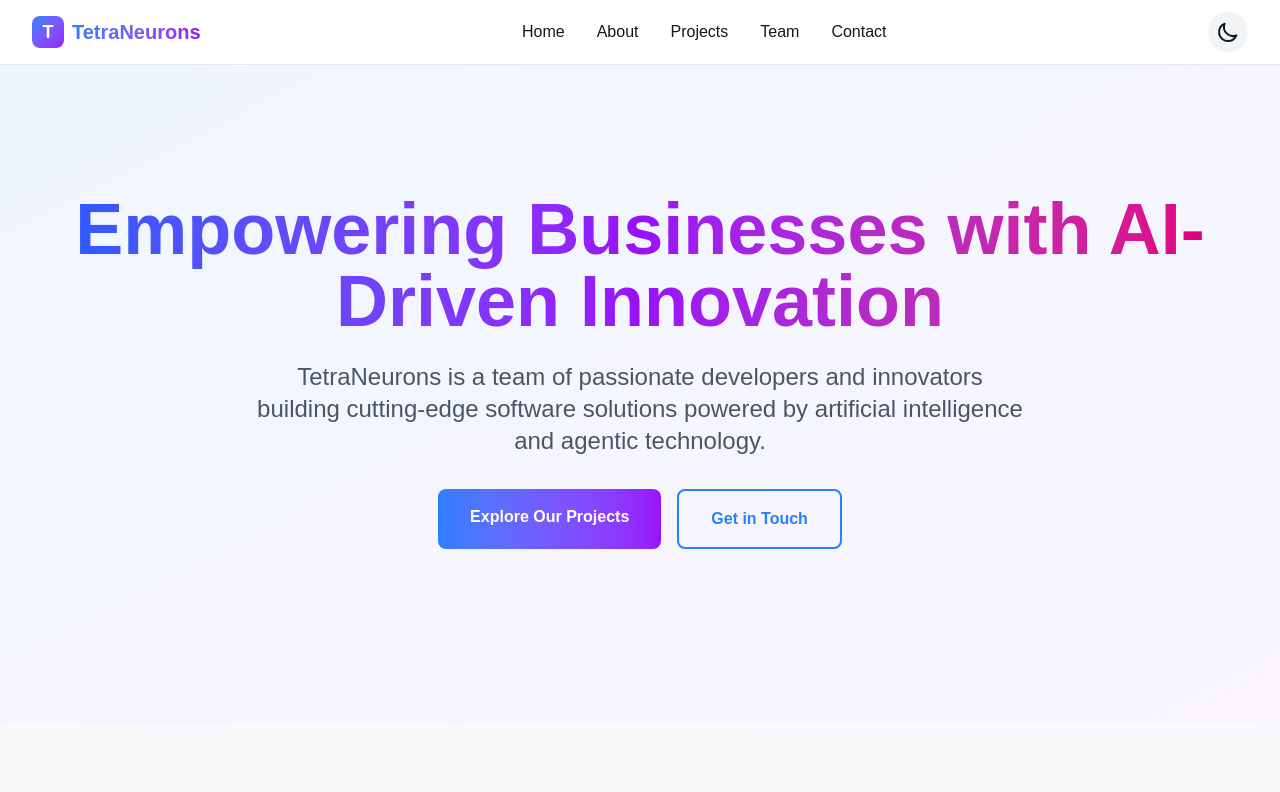
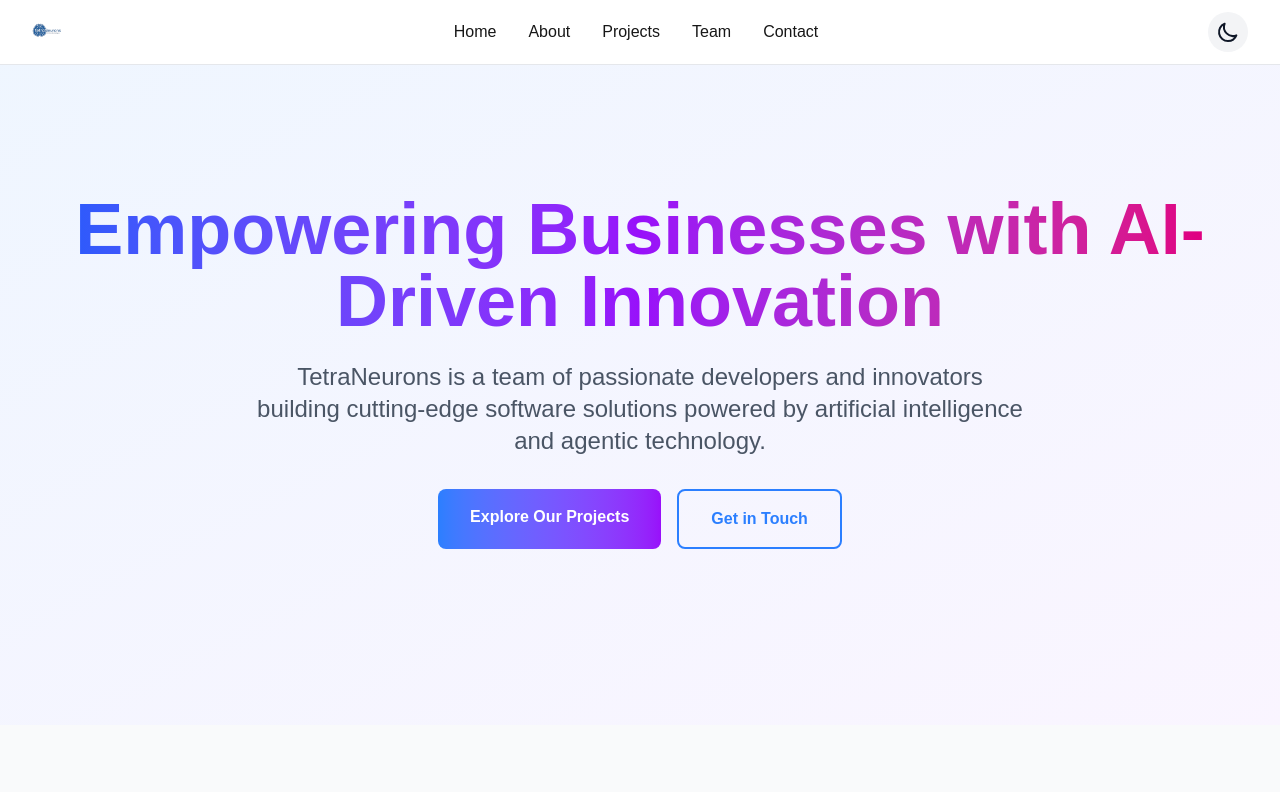
Before and after one commit to TetraNeurons/TetraNeurons-Website, a Next.js app: page / in a window 1280 px wide. Shown: the top 792 px of the page. Built offline with nearby package versions, Linux system fonts and the light colour scheme.

Commit message:
feat: Integrate new TetraNeurons logo and favicon SVG

```diff
--- a/src/app/layout.tsx
+++ b/src/app/layout.tsx
@@ -53,6 +53,9 @@ export default function RootLayout({
 }>) {
   return (
     <html lang="en">
+      <head>
+        <link rel="icon" href="/favicon.svg" type="image/svg+xml" />
+      </head>
       <body
         className={`${geistSans.variable} ${geistMono.variable} antialiased`}
       >
--- a/src/components/Navbar.tsx
+++ b/src/components/Navbar.tsx
@@ -1,6 +1,7 @@
 'use client';
 
 import Link from 'next/link';
+import Image from 'next/image';
 import ThemeToggle from './ThemeToggle';
 import { useState } from 'react';
 
@@ -13,12 +14,7 @@ export default function Navbar() {
         <div className="flex justify-between items-center h-16">
           {/* Logo */}
           <Link href="/" className="flex items-center gap-2">
-            <div className="w-8 h-8 bg-gradient-to-br from-blue-500 to-purple-600 rounded-lg flex items-center justify-center">
-              <span className="text-white font-bold text-lg">T</span>
-            </div>
-            <span className="font-bold text-xl hidden sm:inline bg-gradient-to-r from-blue-500 to-purple-600 bg-clip-text text-transparent">
-              TetraNeurons
-            </span>
+            <img src="/logo.png" alt="TetraNeurons Logo" className="h-8 w-auto dark:invert" />
           </Link>
 
           {/* Desktop Menu */}
```
Also changed, not shown: public/favicon.svg (added), public/logo.png (added).
